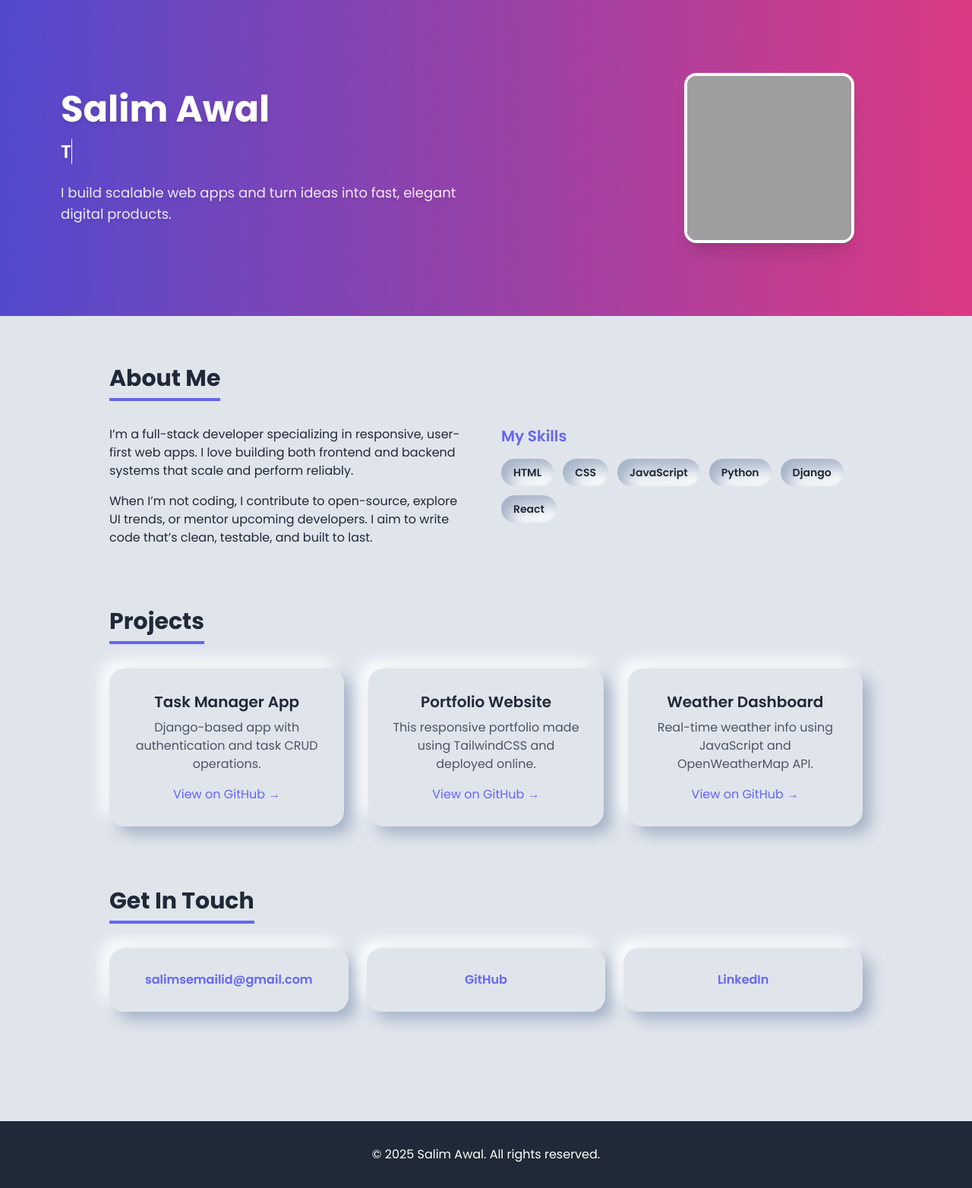
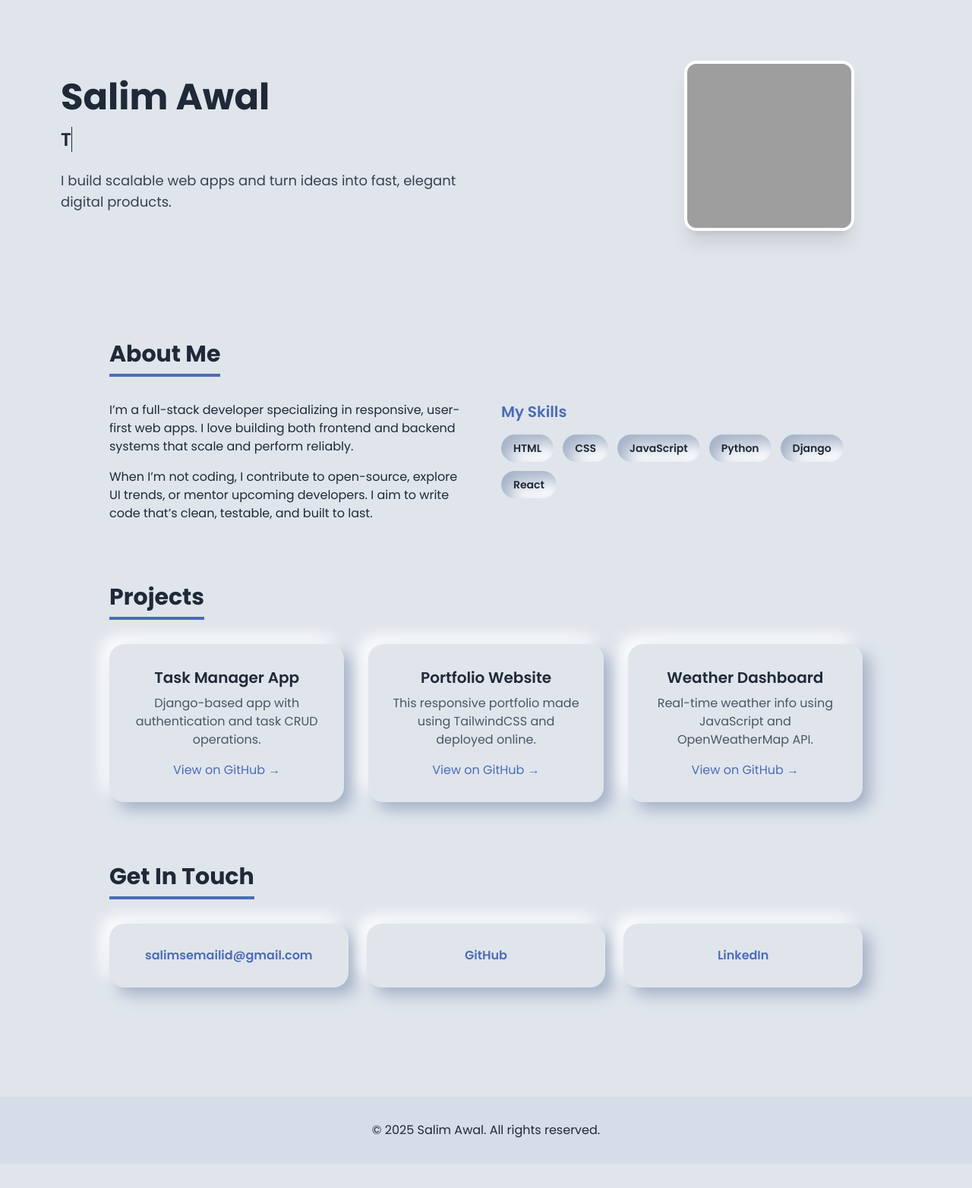
Before and after one commit to SalimAwal/SalimAwal, a Django app: page / in a window 1280 px wide. Shown: the whole page at 76% size. After the commit the page ends 1498 px from the top, so only its background shows below. Run offline with Django 5.2, Linux system fonts and the light colour scheme; some libraries are stand-ins or nearby versions; grey boxes are pictures that could not be loaded.

Commit message:
messsage

```diff
--- a/home/templates/Home/index.html
+++ b/home/templates/Home/index.html
@@ -13,8 +13,7 @@
             sans: ['Poppins', 'Inter', 'sans-serif'],
           },
           colors: {
-            primary: '#6366F1',
-            accent: '#EC4899',
+            primary: '#4B6CB7',
             dark: '#1F2937',
           },
         }
@@ -29,7 +28,7 @@
     }
 
     .typewrite > .wrap {
-      border-right: 0.08em solid #fff;
+      border-right: 0.08em solid #1F2937;
     }
 
     .neumorphic {
@@ -67,16 +66,14 @@
 <body class="font-sans text-dark">
 
   <!-- Hero Section -->
-  <header class="relative text-white py-24 px-6 md:px-20">
-    <div class="absolute inset-0 bg-gradient-to-r from-indigo-700 to-pink-600 opacity-90 z-0"></div>
-
-    <div class="relative z-10 max-w-6xl mx-auto flex flex-col md:flex-row items-center justify-between">
+  <header class="text-dark py-20 px-6 md:px-20 bg-[#e0e5ec]">
+    <div class="max-w-6xl mx-auto flex flex-col md:flex-row items-center justify-between">
       <div class="md:w-1/2 mb-10 md:mb-0 text-center md:text-left" data-aos="fade-right">
-        <h1 class="text-5xl font-bold mb-4 drop-shadow-md">Salim Awal</h1>
-        <h2 class="text-2xl font-semibold mb-6 typewrite drop-shadow-md" data-period="2000" data-type='[ "Full-Stack Developer", "Tech Enthusiast", "Creative Coder" ]'>
+        <h1 class="text-5xl font-bold mb-4">Salim Awal</h1>
+        <h2 class="text-2xl font-semibold mb-6 typewrite" data-period="2000" data-type='[ "Full-Stack Developer", "Tech Enthusiast", "Creative Coder" ]'>
           <span class="wrap"></span>
         </h2>
-        <p class="text-lg text-white/90 drop-shadow-md">I build scalable web apps and turn ideas into fast, elegant digital products.</p>
+        <p class="text-lg text-gray-700">I build scalable web apps and turn ideas into fast, elegant digital products.</p>
       </div>
       <div class="md:w-1/3 flex justify-center" data-aos="fade-left">
         <img src="salim.jpg" alt="Salim Awal" class="rounded-2xl shadow-xl border-4 border-white w-44 h-44 md:w-56 md:h-56 object-cover" />
@@ -148,7 +145,7 @@
   </main>
 
   <!-- Footer -->
-  <footer class="bg-dark text-white py-8">
+  <footer class="bg-[#d6dde8] text-dark py-8">
     <div class="text-center">
       <p>© 2025 Salim Awal. All rights reserved.</p>
     </div>
```
